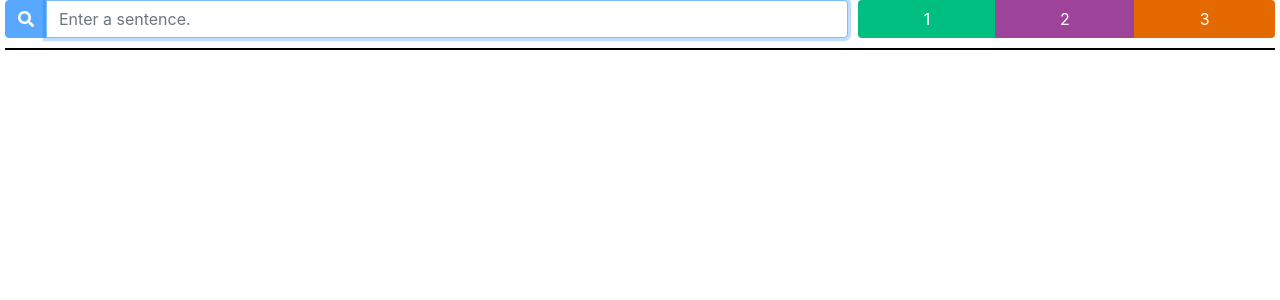
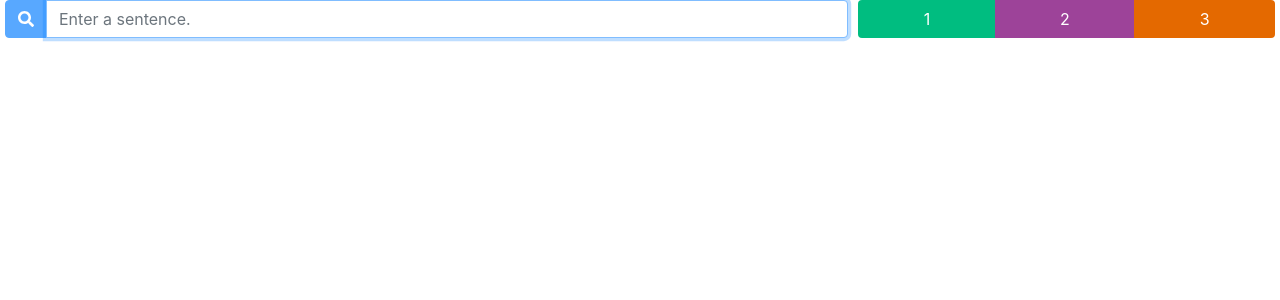
Before and after one commit to wmcooper2/TEA_sentence, a React (Create React App) app: page / in a window 1280 px wide. Shown: the top 300 px of the page. Built offline with nearby package versions, Linux system fonts and the light colour scheme.

Commit message:
Edited readme. Removed wireframe border.

```diff
--- a/src/App.css
+++ b/src/App.css
@@ -25,7 +25,6 @@
   display: flex;
   justify-content: center;
   margin-top: 10px;
-  border: solid 1px black;
 }
 
 .resultColumn {
```
Also changed, not shown: 1 other file (tests, documents, lock files or other folders).
